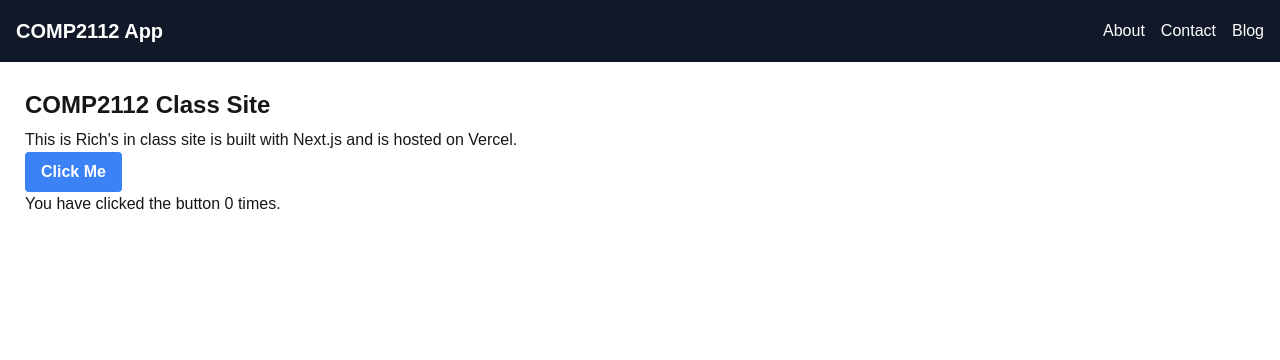
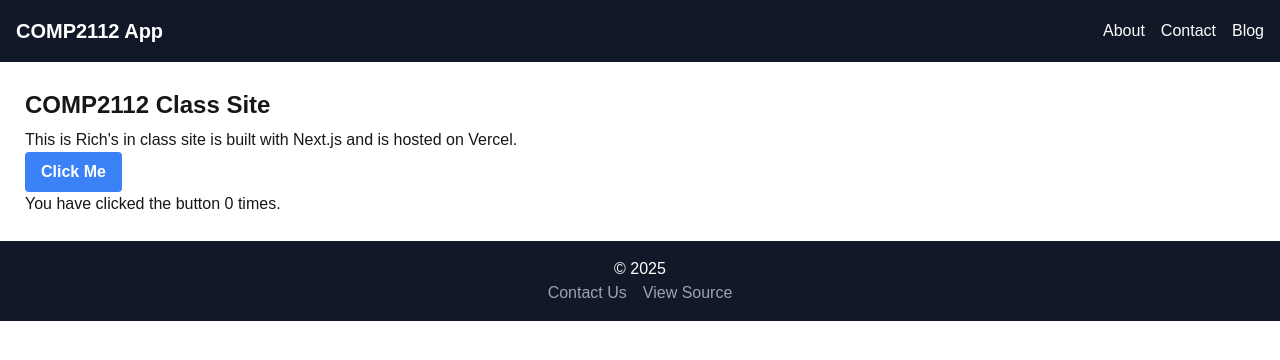
Before and after one commit to KenleyBides/COMP2112-LABS, a Next.js app: page / in a window 1280 px wide. Shown: the top 360 px of the page. Built offline with nearby package versions, Linux system fonts and the light colour scheme.

Commit message:
added footer

```diff
--- a/src/app/layout.tsx
+++ b/src/app/layout.tsx
@@ -5,6 +5,7 @@ import "./globals.css";
 
 // shared Navbar component
 import Navbar from "@/components/Navbar";
+import Footer from "@/components/Footer";
 
 const geistSans = Geist({
   variable: "--font-geist-sans",
@@ -34,6 +35,7 @@ export default function RootLayout({
       >
         <Navbar />
         {children}
+        <Footer />
       </body>
     </html>
   );
--- /dev/null
+++ b/src/components/Footer.tsx
@@ -0,0 +1,11 @@
+import Link from "next/link";
+
+export default function footer() {
+    return (
+        <footer>
+            <p>&copy; {new Date().getFullYear()}</p>
+            <Link href="/contact">Contact Us</Link>
+            <Link href="https://github.com/KenleyBides/COMP2112">View Source</Link>
+        </footer>
+    )
+}
```
